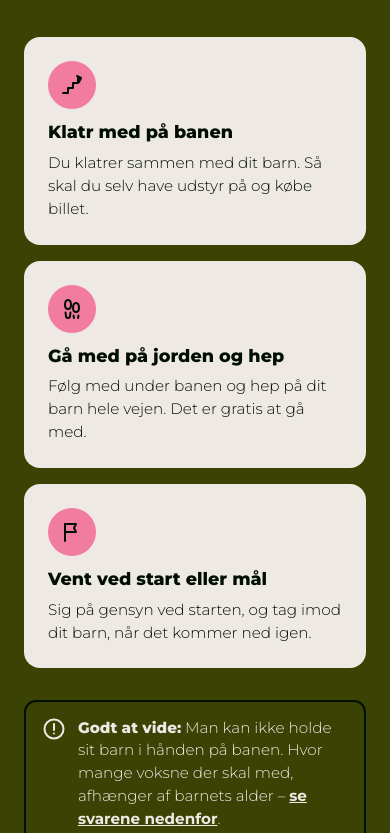
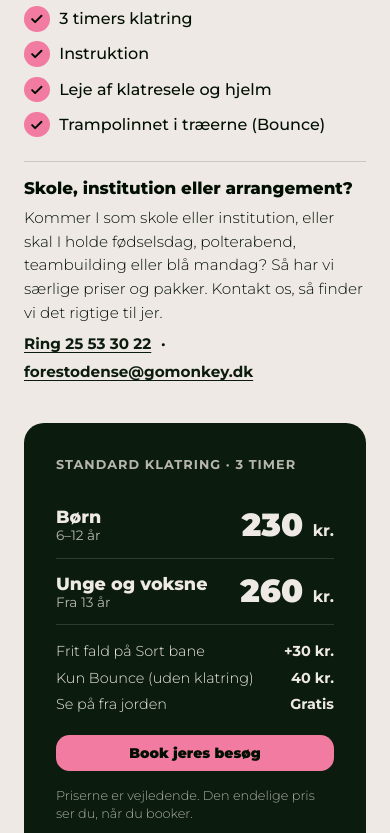
Before and after one commit to ceciliewrang00/gomonkey, a Vue app: page / in a window 390 px wide. Shown: the part 4211-5044 px from the top of the page. Built offline with nearby package versions, Linux system fonts and the light colour scheme; no server answers.

Commit message:
pris sektion

```diff
--- a/src/components/HeroSection.vue
+++ b/src/components/HeroSection.vue
@@ -34,8 +34,8 @@ const wireEl = ref(null)
 // Trisserne på wiren. start og slut er, hvor på wiren trissen glider fra og til (0–1).
 // snor = hvor langt badget hænger nede, vip = hvor skævt det hænger, abe = aben i stedet for badge
 const TRISSER = [
-  { id: 'abe', abe: true, start: 0.17, slut: 0.25, vip: '0deg' },
-  { id: 'svaev', titel: '126 m svæv', under: 'parkens længste', start: 0.78, slut: 0.8, snor: '8.5rem', vip: '8deg' },
+  // Aben hænger der, hvor skiltet med "126 m svæv" sad før
+  { id: 'abe', abe: true, start: 0.78, slut: 0.8, vip: '0deg' },
   { id: 'baner', titel: null, under: 'Næste stop: trætoppene', start: 0.91, slut: 0.93, snor: '5.25rem', vip: '-2deg', link: '#bane-info' },
 ]
 // link = skiltet kan klikkes og fører derhen. Skilte uden link er flade, så de ikke ligner knapper
@@ -584,7 +584,6 @@ onUnmounted(() => {
   }
 
   // Kun "klatrebaner"-badget vises
-  .hero__trisse--svaev,
   .hero__trisse--abe {
     display: none;
   }
--- /dev/null
+++ b/src/components/PrisSection.vue
@@ -0,0 +1,315 @@
+<script setup>
+// Prisboksen på forsiden: pris for børn og voksne, hvad der er med i besøget, og tilkøb.
+// Forsidens menu linker hertil (#priser)
+
+import { BOOK_URL } from '@/services/api.js'
+
+// Priserne for standard klatring (3 timer)
+const PRISER = [
+  { navn: 'Børn', alder: '6–12 år', pris: 230 },
+  { navn: 'Unge og voksne', alder: 'Fra 13 år', pris: 260 },
+]
+
+// Det, der er med i prisen
+const INKLUDERET = [
+  '3 timers klatring',
+  'Instruktion',
+  'Leje af klatresele og hjelm',
+  'Trampolinnet i træerne (Bounce)',
+]
+
+// Ekstra priser, der er gode at kende
+const TILKOEB = [
+  { tekst: 'Frit fald på Sort bane', pris: '+30 kr.' },
+  { tekst: 'Kun Bounce (uden klatring)', pris: '40 kr.' },
+  { tekst: 'Se på fra jorden', pris: 'Gratis' },
+]
+</script>
+
+<template>
+  <section id="priser" class="priser" aria-labelledby="priser-titel">
+    <!-- Venstre: overskrift og hvad der er med -->
+    <div class="priser__intro">
+      <span class="badge priser__badge">Priser</span>
+      <h2 id="priser-titel">Det koster et besøg</h2>
+      <p>Prisen gælder hele besøget – udstyr, instruktion og Bounce er med.</p>
+
+      <h3 class="priser__undertitel">Det får I</h3>
+      <ul class="priser__inkluderet">
+        <li v-for="punkt in INKLUDERET" :key="punkt">
+          <svg viewBox="0 0 24 24" aria-hidden="true"><path d="m5 12.5 4.5 4.5L19 7.5" /></svg>
+          {{ punkt }}
+        </li>
+      </ul>
+
+      <!-- Grupper og arrangementer har egne priser – her står, hvordan man kontakter parken -->
+      <div class="priser__grupper">
+        <h3 class="priser__undertitel">Skole, institution eller arrangement?</h3>
+        <p>
+          Kommer I som skole eller institution, eller skal I holde fødselsdag, polterabend,
+          teambuilding eller blå mandag? Så har vi særlige priser og pakker. Kontakt os, så finder vi det rigtige til jer.
+        </p>
+        <p class="priser__kontakt">
+          <a href="tel:+4525533022">Ring 25 53 30 22</a>
+          <span aria-hidden="true">·</span>
+          <a href="mailto:forestodense@gomonkey.dk">forestodense@gomonkey.dk</a>
+        </p>
+      </div>
+    </div>
+
+    <!-- Højre: selve prisboksen -->
+    <div class="priser__boks">
+      <p class="priser__boks-titel">Standard klatring · 3 timer</p>
+
+      <!-- Børn og voksne -->
+      <dl class="priser__liste">
+        <div v-for="p in PRISER" :key="p.navn" class="priser__pris">
+          <dt>
+            <strong>{{ p.navn }}</strong>
+            <span>{{ p.alder }}</span>
+          </dt>
+          <dd>{{ p.pris }} <span>kr.</span></dd>
+        </div>
+      </dl>
+
+      <!-- Tilkøb og gratis -->
+      <ul class="priser__tilkoeb">
+        <li v-for="t in TILKOEB" :key="t.tekst">
+          <span>{{ t.tekst }}</span>
+          <span class="priser__tilkoeb-pris">{{ t.pris }}</span>
+        </li>
+      </ul>
+
+      <a :href="BOOK_URL" class="button-primary button-pink priser__knap">Book jeres besøg</a>
+      <p class="priser__note">Priserne er vejledende. Den endelige pris ser du, når du booker.</p>
+    </div>
+  </section>
+</template>
+
+<style lang="scss" scoped>
+@use '@/assets/styles/colors' as c;
+@use '@/assets/styles/spacings' as s;
+
+// Lys baggrund mellem den grønne baneoversigt og den lyserøde forældre-sektion
+.priser {
+  display: grid;
+  grid-template-columns: 1fr;
+  gap: s.$spacing-xl;
+  background-color: c.$primary_light25;
+  color: c.$primary_black100;
+
+  // Desktop: tekst til venstre, prisboks til højre
+  @media (min-width: 900px) {
+    grid-template-columns: minmax(0, 1fr) minmax(0, 28rem);
+    column-gap: s.$spacing-xxl;
+    align-items: center;
+  }
+}
+
+/* --- Venstre side --- */
+.priser__intro {
+  display: flex;
+  flex-direction: column;
+  align-items: flex-start;
+  gap: s.$spacing-s;
+
+  h2 {
+    padding-top: 0;
+  }
+
+  p {
+    margin: 0;
+    max-width: 34rem;
+  }
+}
+
+// Mærket har kun en mørk kant og mørk tekst, fordi baggrunden er lys
+.priser__badge {
+  --badge-bg: transparent;
+  --badge-color: #{c.$primary_black100};
+  border: 1.5px solid c.$primary_black100;
+}
+
+.priser__undertitel {
+  margin: s.$spacing-xs 0 0;
+  padding: 0;
+  font-size: 1.05rem;
+  font-weight: 800;
+}
+
+// Grupper og arrangementer: adskilt fra listen over med en tynd streg
+.priser__grupper {
+  display: flex;
+  flex-direction: column;
+  gap: 0.5rem;
+  max-width: 36rem;
+  margin-top: s.$spacing-xs;
+  padding-top: s.$spacing-s;
+  border-top: 1px solid rgba(c.$primary_black100, 0.15);
+
+  .priser__undertitel {
+    margin: 0;
+  }
+
+  p {
+    font-size: 0.95rem;
+    line-height: 1.55;
+  }
+}
+
+// Telefon og mail som tydelige links
+.priser__kontakt {
+  display: flex;
+  flex-wrap: wrap;
+  align-items: center;
+  gap: 0.25rem 0.6rem;
+  font-weight: 700;
+
+  a {
+    color: c.$primary_darkgreen;
+    text-underline-offset: 3px;
+
+    &:hover {
+      color: c.$secondary_purple100;
+    }
+  }
+}
+
+.priser__inkluderet {
+  display: grid;
+  grid-template-columns: 1fr;
+  gap: 0.6rem;
+  margin: 0;
+  padding: 0;
+  list-style: none;
+
+  @media (min-width: 520px) {
+    grid-template-columns: repeat(2, minmax(0, 1fr));
+  }
+
+  li {
+    display: flex;
+    align-items: center;
+    gap: 0.6rem;
+    font-size: 1rem;
+    font-weight: 500;
+  }
+
+  // Flueben i en lyserød cirkel
+  svg {
+    flex-shrink: 0;
+    box-sizing: border-box;
+    width: 1.6rem;
+    height: 1.6rem;
+    padding: 0.3rem;
+    border-radius: 50%;
+    background-color: c.$forest_pink100;
+    fill: none;
+    stroke: c.$primary_black100;
+    stroke-width: 3;
+    stroke-linecap: round;
+    stroke-linejoin: round;
+  }
+}
+
+/* --- Prisboksen --- */
+.priser__boks {
+  display: flex;
+  flex-direction: column;
+  gap: s.$spacing-s;
+  padding: s.$spacing-l;
+  border-radius: 1.25rem;
+  background-color: c.$primary_darkgreen;
+  color: c.$primary_light25;
+}
+
+.priser__boks-titel {
+  margin: 0;
+  font-size: 0.8rem;
+  font-weight: 700;
+  letter-spacing: 0.08em;
+  text-transform: uppercase;
+  opacity: 0.75;
+}
+
+// Børn og voksne som to rækker med prisen stort til højre
+.priser__liste {
+  display: flex;
+  flex-direction: column;
+  margin: 0;
+}
+
+.priser__pris {
+  display: flex;
+  align-items: center;
+  justify-content: space-between;
+  gap: s.$spacing-s;
+  padding: 0.9rem 0;
+  border-bottom: 1px solid rgba(c.$primary_light25, 0.15);
+
+  dt {
+    display: flex;
+    flex-direction: column;
+
+    strong {
+      font-size: 1.1rem;
+      font-weight: 800;
+    }
+
+    span {
+      font-size: 0.85rem;
+      opacity: 0.75;
+    }
+  }
+
+  dd {
+    margin: 0;
+    font-size: 2rem;
+    font-weight: 900;
+    line-height: 1;
+    white-space: nowrap;
+
+    span {
+      font-size: 1rem;
+      font-weight: 700;
+    }
+  }
+}
+
+.priser__tilkoeb {
+  display: flex;
+  flex-direction: column;
+  gap: 0.4rem;
+  margin: 0;
+  padding: 0;
+  list-style: none;
+
+  li {
+    display: flex;
+    justify-content: space-between;
+    gap: s.$spacing-s;
+    font-size: 0.9rem;
+    line-height: 1.4;
+  }
+}
+
+.priser__tilkoeb-pris {
+  font-weight: 700;
+  white-space: nowrap;
+}
+
+// Knappen fylder hele boksens bredde (button-primary er ellers kun så bred som teksten)
+.priser__knap {
+  width: 100%;
+  box-sizing: border-box;
+  margin-top: 0.25rem;
+  text-align: center;
+}
+
+.priser__note {
+  margin: 0;
+  font-size: 0.8rem;
+  line-height: 1.4;
+  opacity: 0.7;
+}
+</style>
--- a/src/components/SektionsMenu.vue
+++ b/src/components/SektionsMenu.vue
@@ -2,7 +2,7 @@
 // Forsidens egen menu med genveje til sektionerne om Forest Odense.
 // Den hører kun til denne side og står derfor ikke i GoMonkeys fælles header,
 // men øverst i main lige under headeren. Den bliver hængende under headeren, når man scroller.
-// Sikkerhed og Priser har ingen egen sektion og fører til FAQ'en, hvor spørgsmålene står
+// Sikkerhed har ingen egen sektion og fører til FAQ'en, hvor spørgsmålene om sikkerhed står
 
 import { ref, computed, watch, nextTick, onMounted, onUnmounted } from 'vue'
 
@@ -13,7 +13,7 @@ const LINKS = [
   { tekst: 'Kort', href: '#overblik' },
   { tekst: 'Find din bane', href: '#baner' },
   { tekst: 'Sikkerhed', href: '#faq' },
-  { tekst: 'Priser', href: '#faq' },
+  { tekst: 'Priser', href: '#priser' },
   { tekst: 'Kontakt', href: '#kontakt' },
 ]
 
@@ -30,7 +30,7 @@ const listeEl = ref(null)
 // Den sektion, man er ved lige nu, fx '#faq' (null = over den første, fx i hero)
 const aktivSektion = ref(null)
 
-// Det link, man sidst klikkede på. Bruges, når to links fører til samme sektion (Sikkerhed og Priser)
+// Det link, man sidst klikkede på. Bruges, hvis to links fører til samme sektion
 const sidstKlikket = ref(null)
 
 // Teksten på det link, der får stregen
--- a/src/views/HomeView.vue
+++ b/src/views/HomeView.vue
@@ -8,6 +8,7 @@
   import OverviewSection from '@/components/OverviewSection.vue'
   import TrackPickerSection from '@/components/TrackPickerSection.vue'
   import TrackInfo from '@/components/TrackInfo.vue'
+  import PrisSection from '@/components/PrisSection.vue'
   import FoelgBarnetSection from '@/components/FoelgBarnetSection.vue'
   import FaqSection from '@/components/FaqSection.vue'
   import StenBue from '@/components/StenBue.vue'
@@ -30,6 +31,8 @@
     <!-- Pynt: en lyserød bue mellem banneret og banerne -->
     <StenBue side="hoejre" farve="pink" />
     <TrackInfo />
+    <!-- Priser for børn og voksne. Menuens "Priser" linker hertil -->
+    <PrisSection />
     <!-- Hvad den voksne kan gøre, mens barnet klatrer -->
     <FoelgBarnetSection />
     <FaqSection />
```
